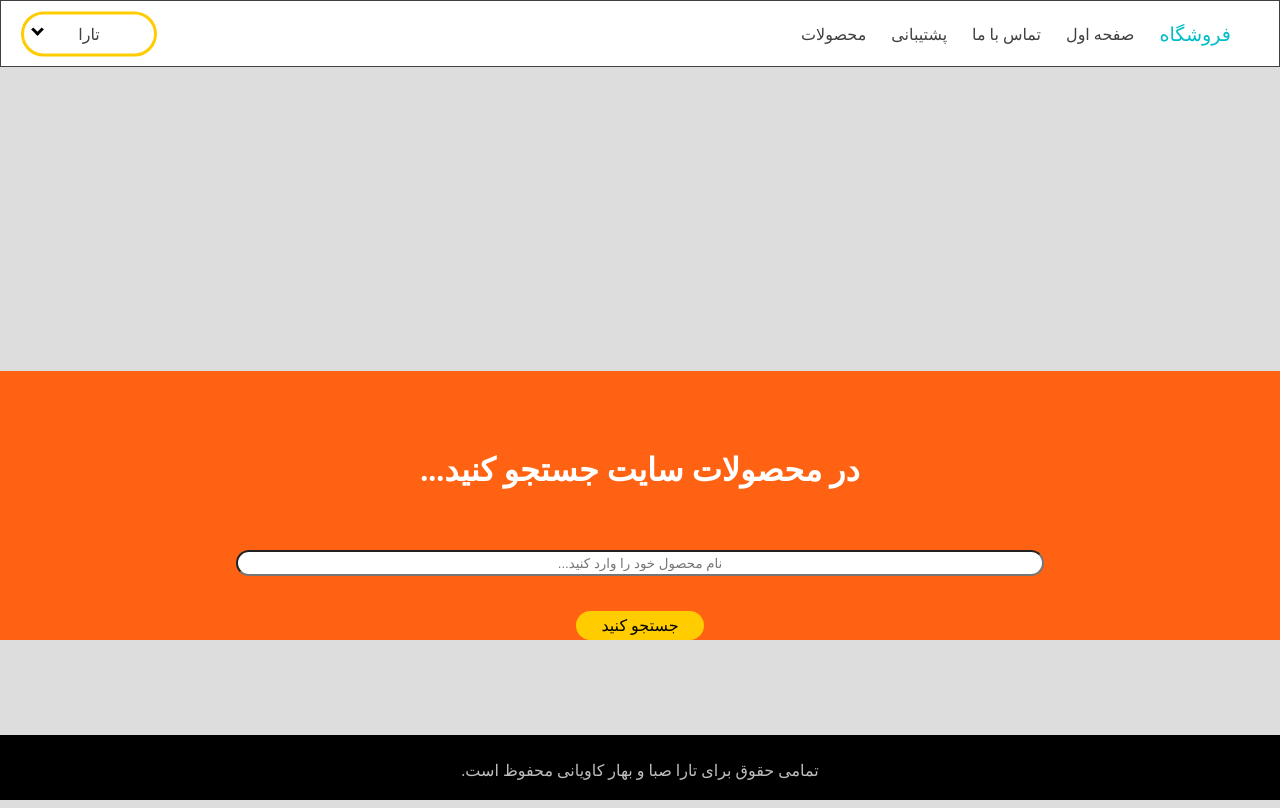
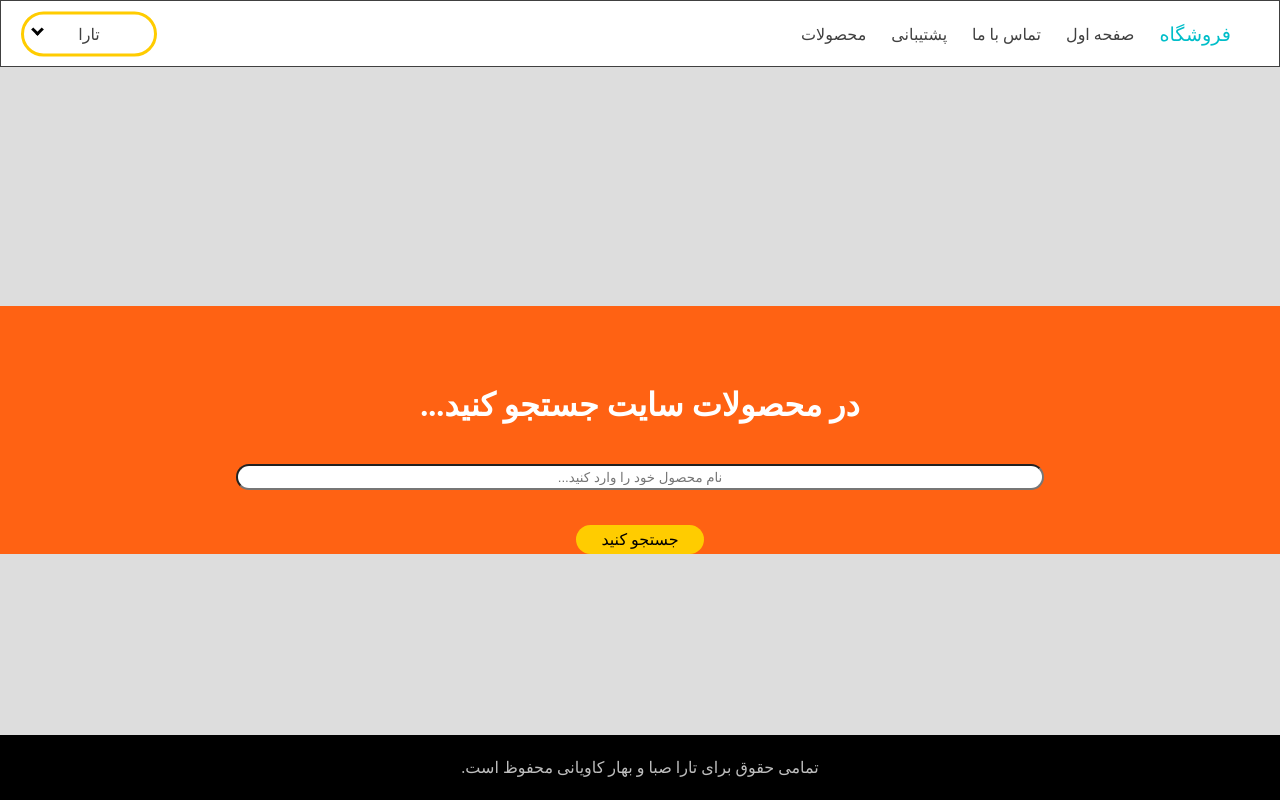
Before and after one commit to Baharkaviani/E-commerce-website, a Vue app: page / in a window 1280 px wide. Built offline with nearby package versions, Linux system fonts and the light colour scheme.

Commit message:
fix: layout for login-reg and hero header

```diff
--- a/src/App.vue
+++ b/src/App.vue
@@ -7,7 +7,7 @@
         <website class="website"/>
 
         <!--    login and register section    -->
-<!--        <div class="app-item">-->
+<!--        <div class="loginRegister">-->
 <!--            <login_register class="main"/>-->
 <!--        </div>-->
 
@@ -24,7 +24,9 @@
 <!--        </section>-->
 <!--        <categories property="cats"></categories>-->
 <!--        <categories :cats="cats"></categories>-->
+
 <!--      <hero_header></hero_header>-->
+
 <!--      <Input_textfield v-for="inp in inps"-->
 <!--                         :key="inp.label"-->
 <!--                         :attr="inp"-->
@@ -39,11 +41,10 @@
     import website from "@/components/website";
     import footerSection from "@/components/fixed/footerSection";
     // import login_register from "@/components/register_login/login_register";
-
     //import sorter from "@/components/sorter";
     //import Product from "@/components/Product";
     //import Categories from "@/components/categories";
-    //import hero_header from "@/components/hero_header";
+    // import hero_header from "@/components/hero_header";
     //import login_register from "@/components/register_login/login_register";
     //import Input_textfield from "@/components/register_login/input_textfield";
 
@@ -127,48 +128,63 @@
 </script>
 
 <style>
+    * {
+        margin: 0;
+    }
+
+    .app {
+        display: flex;
+        align-items: center;
+        justify-content: center;
+        flex-direction: column;
+        /*position: relative;*/
+        background-color: #dddddd;
+        width: 1280px;
+        left: 0;
+        right: 0;
+        margin: 0 auto;
+
+        min-height: 100vh;
+        overflow-y: hidden;
+    }
+
     /*.app {*/
-    /*    display: flex;*/
-    /*    justify-content: center;*/
+    /*    width: 1280px;*/
+    /*    display: grid;*/
+    /*    position: absolute;*/
+    /*    grid-template-areas:*/
+    /*            'menu'*/
+    /*            'main'*/
+    /*            'footer';*/
+    /*    align-content: space-between;*/
     /*    background-color: #dddddd;*/
-    /*    width: 1280px;*/
     /*    left: 0;*/
     /*    right: 0;*/
     /*    margin: 0 auto;*/
+    /*    height: 100%;*/
     /*}*/
 
-    .app {
-        width: 1280px;
-        display: grid;
-        position: absolute;
-        grid-template-areas:
-                'menu'
-                'main'
-                'footer';
-        align-content: space-between;
-        background-color: #dddddd;
-        left: 0;
-        right: 0;
-        margin: 0 auto;
-        height: 100%;
+    /*.app .menu {*/
+    /*    flex: 0 1 auto;*/
+    /*}*/
+
+    .app .loginRegister {
+        /*!*flex: 1 1 auto;*!*/
+        /*min-height: 100vh;*/
+        /*overflow-y: hidden;*/
     }
 
+    .app .footerSection {
+        flex: 0 1 auto;
+    }
 
     .main {
-        background-color: #dddddd;
-        bottom: 50%;
-        position: absolute;
-        transform: translate(0, 50%);
-        margin-top: 65px;
+        /*bottom: 50%;*/
+        /*position: absolute;*/
+        /*transform: translate(0, 50%);*/
     }
 
-    .menu { grid-area: menu; }
-
     .website {
-        grid-area: main;
-        margin-top: 65px;
+        margin-top: 60px;
     }
-
-    .footerSection { grid-area: footer; }
-
 </style>
--- a/src/components/fixed/footerSection.vue
+++ b/src/components/fixed/footerSection.vue
@@ -14,8 +14,10 @@
     .footerSection{
         direction: rtl;
         display: flex;
+        justify-content: center;
+        align-items: center;
         height: 65px;
-        position: fixed;
+        position: absolute;
         left: 0;
         right: 0;
         bottom: 0;
@@ -30,8 +32,6 @@
         text-align: center;
         display: flex;
         font-size: 16px;
-        position: absolute;
-        left: 50%;
-        transform: translate(-50%, 50%);
+        position: relative;
     }
 </style>
--- a/src/components/register_login/login_register.vue
+++ b/src/components/register_login/login_register.vue
@@ -16,7 +16,6 @@
             />
             <input_textfield class="address" :attr="address"/>
         </form>
-
         <button type="submit" :form="{'login-form': login,  'signup-form':!login}" >{{getText}}</button>
     </div>
 </template>
@@ -82,8 +81,7 @@ export default {
     .main-div{
         background-color: #dddddd;
         width: 1280px;
-        margin-top: 65px;
-        /*height: 100%;*/
+        /*margin-top: 65px;*/
         justify-content: center;
         align-items: center;
     }
--- a/src/components/website.vue
+++ b/src/components/website.vue
@@ -1,8 +1,6 @@
 <template>
     <div class="website-container">
         <hero_header class="main-hero"/>
-<!--        <div class="item1">Main</div>-->
-<!--        <div class="item2">Right</div>-->
     </div>
 </template>
 
@@ -22,30 +20,10 @@
     .website-container {
         width: 1280px;
         position: relative;
-        display: grid;
-        top: 65px;
-        /*left: 0;*/
-        /*right: 0;*/
-        /*margin: 0 auto;*/
-        grid-template-areas:
-                'header header header right'
-                'footer footer footer footer';
-        align-content: space-between;
-        /*background-color: #2196F3;*/
     }
 
     .website-container > div {
         text-align: center;
         font-size: 30px;
     }
-
-    .website-container > .main-hero {
-        grid-area: main-hero;
-    }
-
-    .item1 { grid-area: header; }
-
-    .item2 { grid-area: right; }
-
-    .website-container > .footerSection { grid-area: footer; }
 </style>
```
Lines whose indentation alone changed are shown as unchanged.
